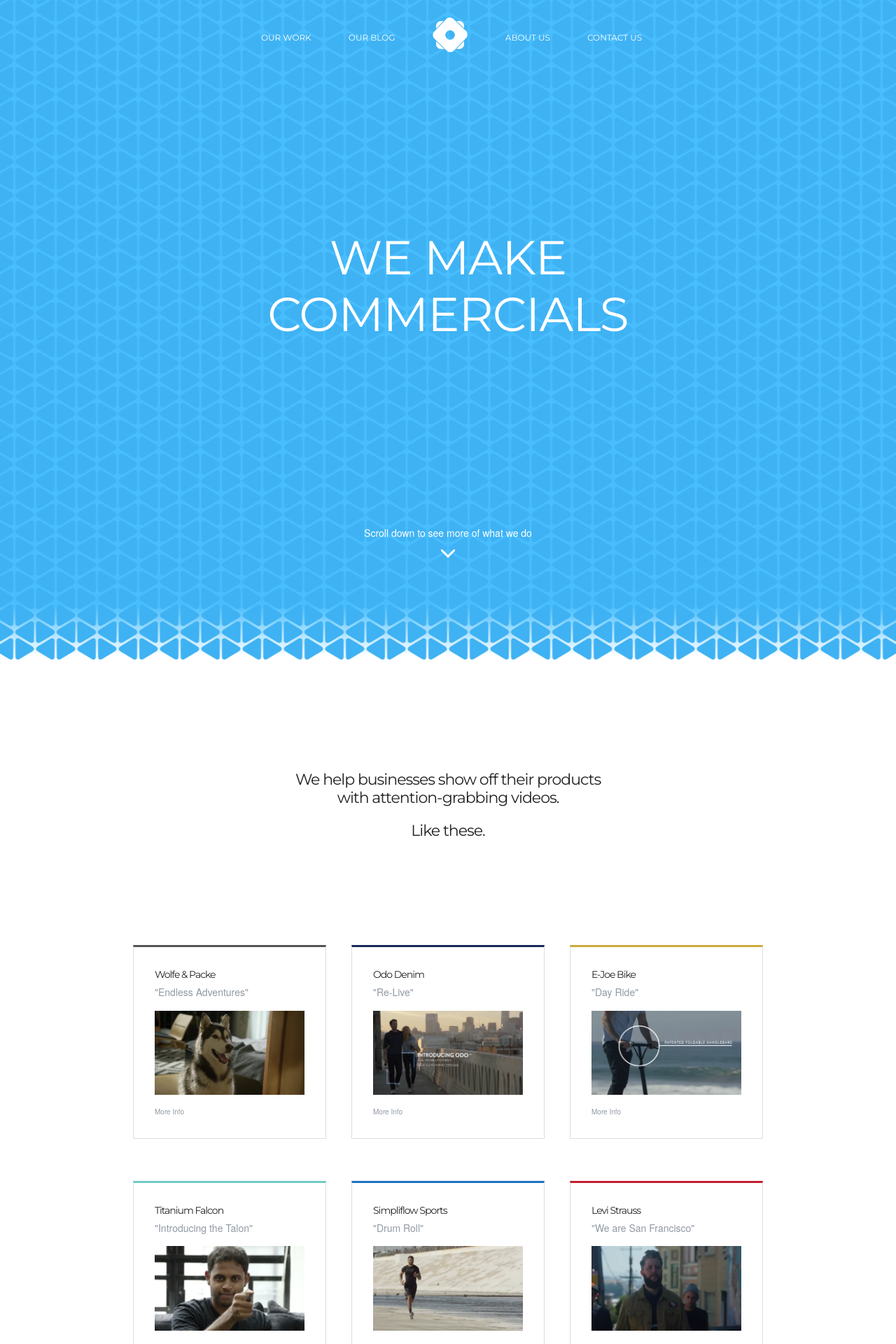
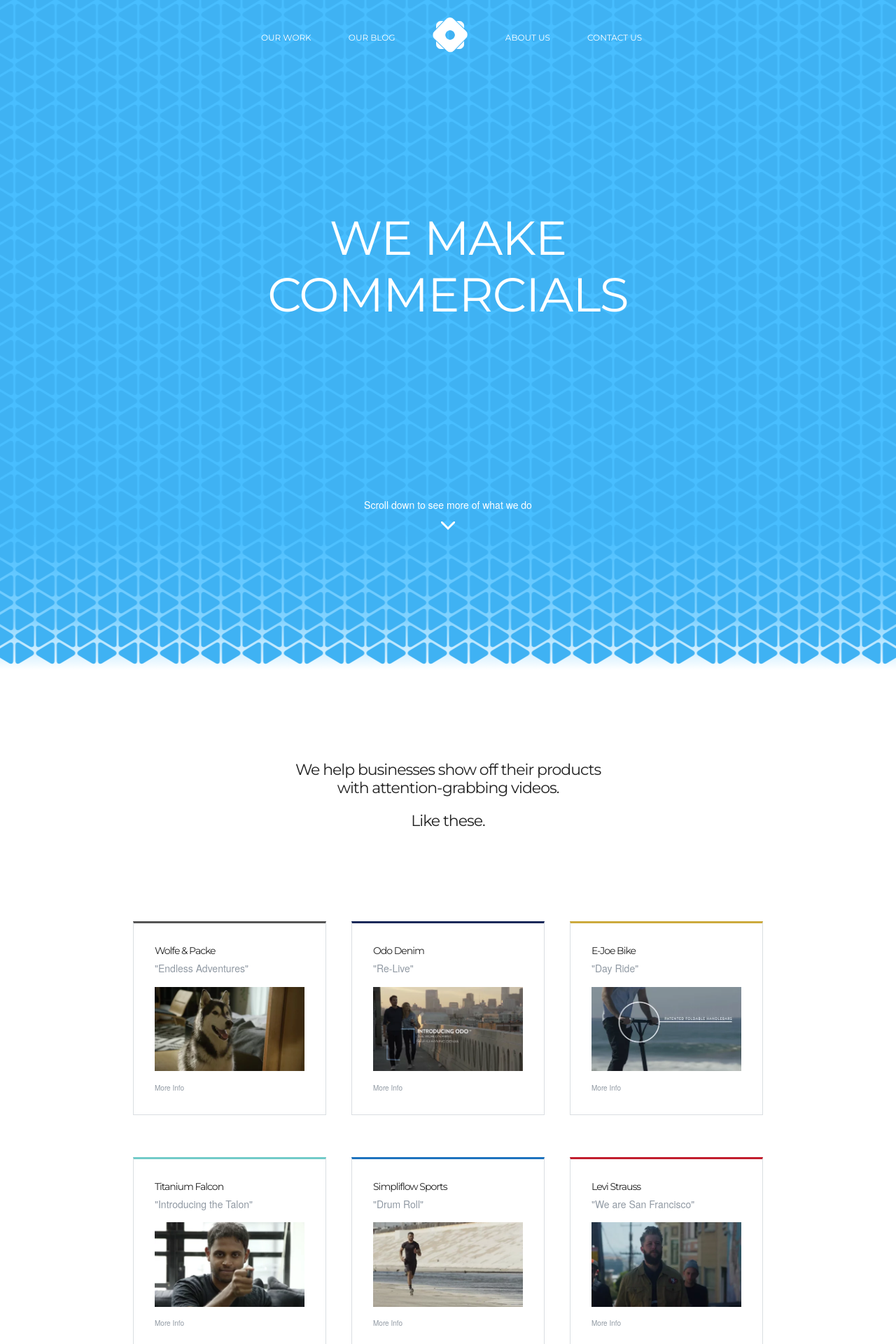
Before and after one commit to cmuellerrr/vitascope, a Jekyll site: the page built from index.html, in a window 1280 px wide. Shown: the top 1920 px of the page at 70% size. Built offline with Jekyll 4.4.1, drawn with Linux system fonts in a browser that asks for light colours; nearby versions of some CDN libraries; some web fonts are replaced.

Commit message:
better gradient

```diff
--- a/css/custom.css
+++ b/css/custom.css
@@ -143,8 +143,8 @@ a.secondary:hover { text-decoration: underline; }
 
 .welcome {
     position: relative;
-    height: 95%;
-    height: 95vh;
+    height: 85%;
+    height: 85vh;
     min-height: 550px;
     width: 100%;
     z-index: 100;
@@ -154,14 +154,14 @@ a.secondary:hover { text-decoration: underline; }
 }
 
 .welcome-bottom {
-    height: 96px;
+    height: 192px;
     background-image: url('../images/bg-bottom.png');
     background-position: top center;
 }
 
 .welcome-text {
     position: absolute;
-    top: 52.5%;
+    top: 55%;
     width: 100%;
     text-align: center;
     color: #FFFFFF;
@@ -180,7 +180,7 @@ a.secondary:hover { text-decoration: underline; }
 
 .welcome-scroll {
     position: absolute;
-    bottom: 50px;
+    bottom: 0;
     width: 100%;
     text-align: center;
     color: #FFFFFF;
@@ -202,8 +202,8 @@ a.secondary:hover { text-decoration: underline; }
 }
 
 .elevator {
-    margin-top: 150px;
-    margin-bottom: 100px;
+    margin-top: 130px;
+    margin-bottom: 80px;
     text-align: center;
 }
 
```
Also changed, not shown: images/bg-bottom.png.
